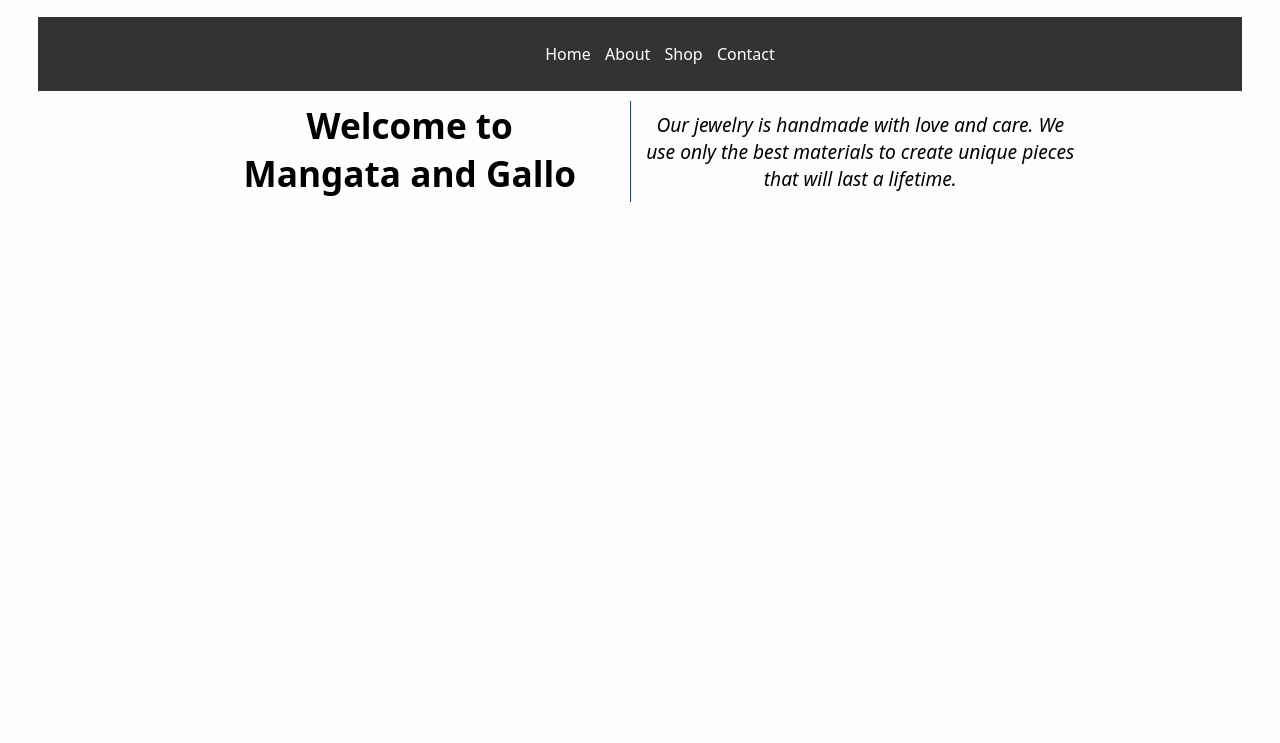
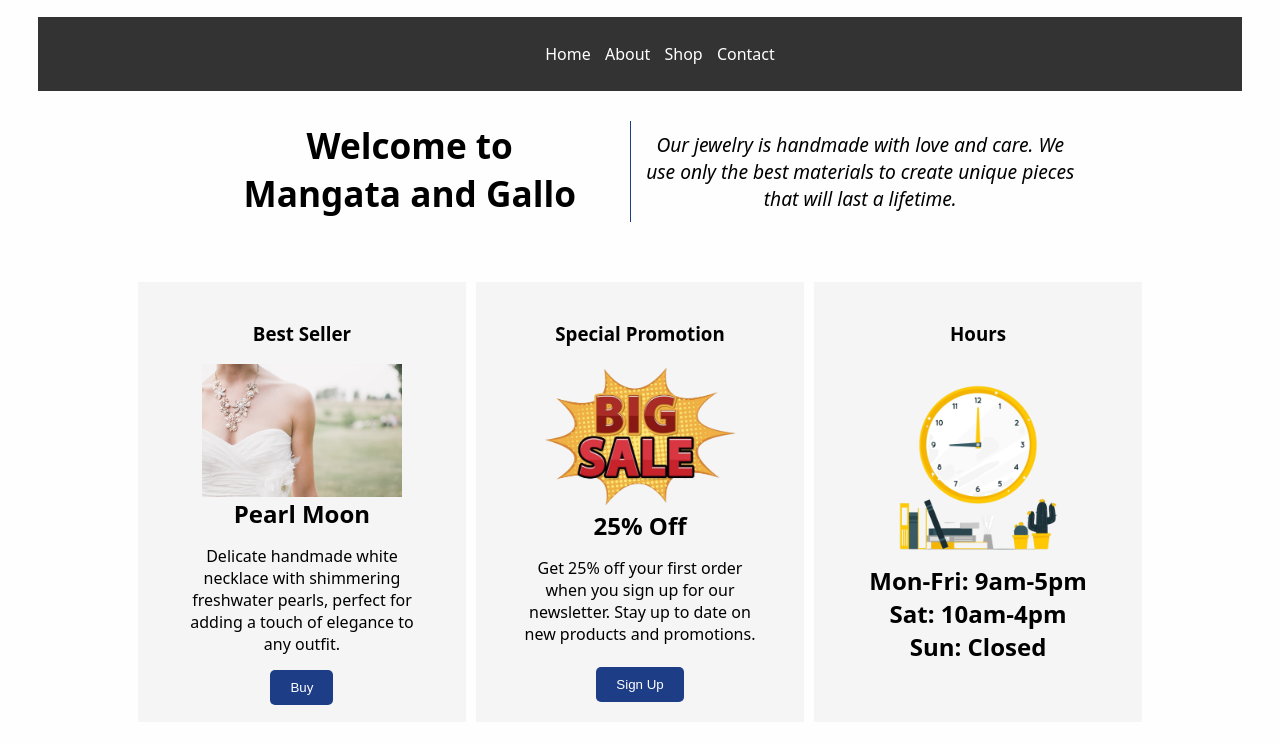
Before and after one commit to maicol240/home-page, a plain HTML site: page index.html in a window 1280 px wide. Shown: the part 151-894 px from the top of the page. Before the commit the page ends 800 px from the top, so only its background shows below. Drawn offline with Linux system fonts and the light colour scheme.

Commit message:
feat: main content completed

```diff
--- a/index.css
+++ b/index.css
@@ -46,7 +46,7 @@ align-items: center;
 
 
  #banner article{
-    margin: 10px 0;
+    margin: 30px 0;
     display: flex;
     max-width: 900px;
     text-align: center;
@@ -86,16 +86,61 @@ font-size: calc(0.8rem + 0.5vw);
 
 
 
+.container{
+    margin-top: 30px;
+    display: grid;
+    grid-template-columns: repeat(auto-fit, minmax(300px, 1fr));
+    gap: 10px;
+}
+.card{
+display: flex;
+flex-direction: column;
+color: black;
+align-items: center;
+background-color:whitesmoke;
+margin: 0 auto;
+height: 400px;
+padding: 20px;
+}
+.card img{
+    width: 100%;
+    max-width: 200px;
+    margin: 0 auto;
+}
+.card h2{
+    margin: 0;
+}
+.card p{
+    margin: 15px 0;
+    padding: 0 20px;
+    text-align: center;
+}
 
 
-.card{
-
-display: flex;
-flex-direction: column;
-
-align-items: center;
-background-color:#1d3d87;
-padding: 20px;
 
 
+
+button{
+    display: block;
+    padding: 10px 20px;
+    background-color: #1d3d87;
+    color: white;
+    border: none;
+    border-radius: 5px;
+    cursor: pointer;
+    text-decoration: none;
+margin-top: auto;
 }
+
+@media (max-width: 978px){
+    .container{
+        grid-template-columns: 1fr;
+        grid-template-rows: auto;
+    }
+    .card{
+        height: auto;
+    }
+    .card img{
+        max-width:300px;
+    }
+}
--- a/index.html
+++ b/index.html
@@ -26,6 +26,8 @@
     </nav>
     <main>
 
+
+
 <section id="banner">
 
 
@@ -43,11 +45,43 @@
 </section>
 
 
-<section id="top-product"></section>
-<section id="promotion"></section>
-<section id="hours"></section>
 
 
+    <div class="container">
+                <section id="best-seller">
+            <article class="card">
+                <h1>Best Seller
+                </h1>
+                <img class="card-img" src="beauty.jpg" alt="">
+                <h2>Pearl Moon</h1>
+                <p>Delicate handmade white necklace with shimmering freshwater pearls, perfect for adding a touch of elegance to any outfit.</p>
+                <button>Buy</button>
+            </article>
+
+
+
+
+
+            </section>
+            <section id="promotion">
+            <article class="card">
+                <h1>Special Promotion</h1>
+                <img class="card-img" src="sale.png" alt="">
+                <h2>25% Off</h2>
+                <p>Get 25% off your first order when you sign up for our newsletter. Stay up to date on new products and promotions.</p>
+                <button class="sign-up-btn">Sign Up</button>
+            </article>
+            </section>
+            <section id="hours">
+            <article class="card">
+                <h1>Hours</h1>
+                <img class="card-img" src="clock.png" alt="">
+                <h2>Mon-Fri: 9am-5pm</h2>
+                <h2>Sat: 10am-4pm</h2>
+                <h2>Sun: Closed</h2>
+            </section>
+
+    </div>
 
 
 
```
Also changed, not shown: beauty.jpg (added), clock.png (added), sale.png (added).
